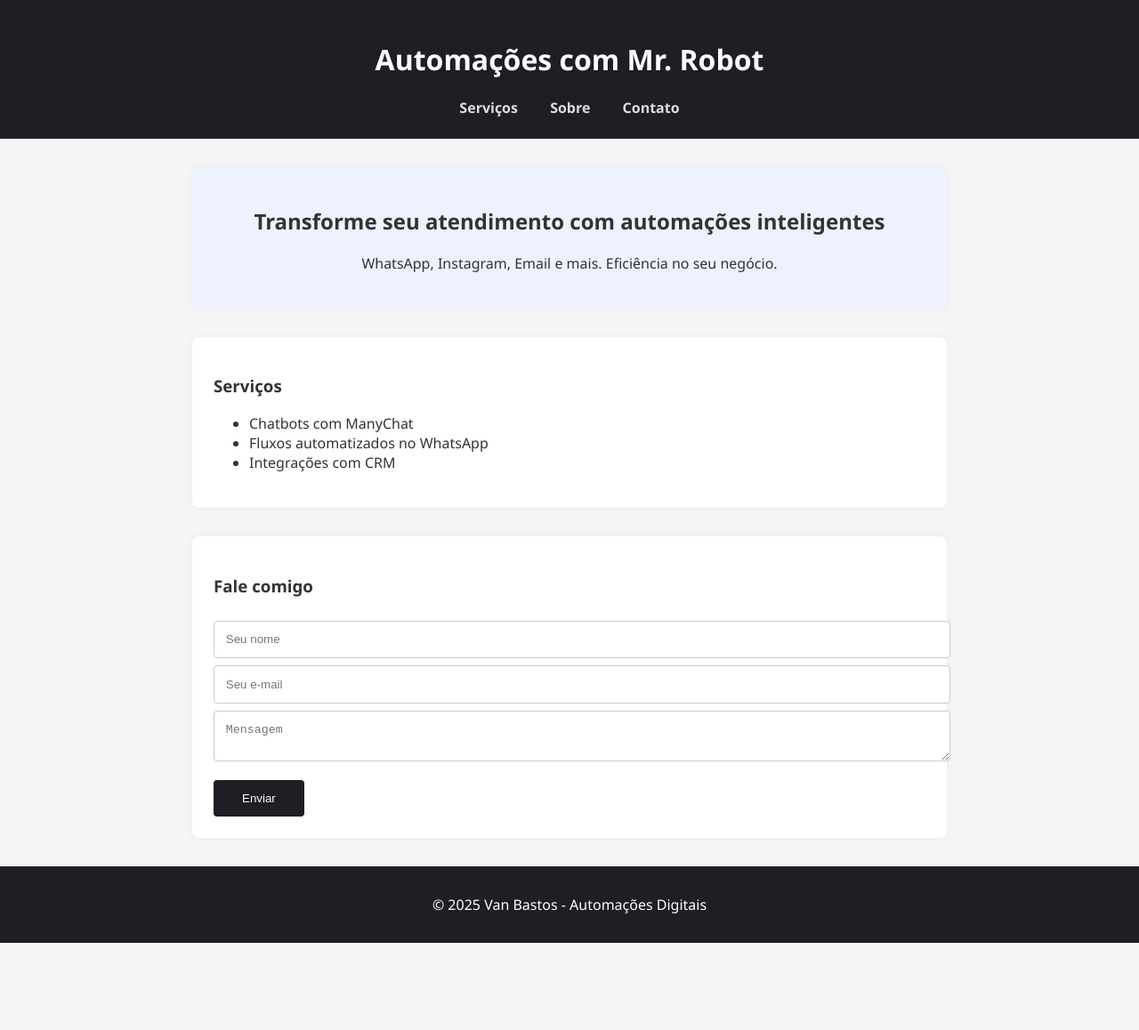
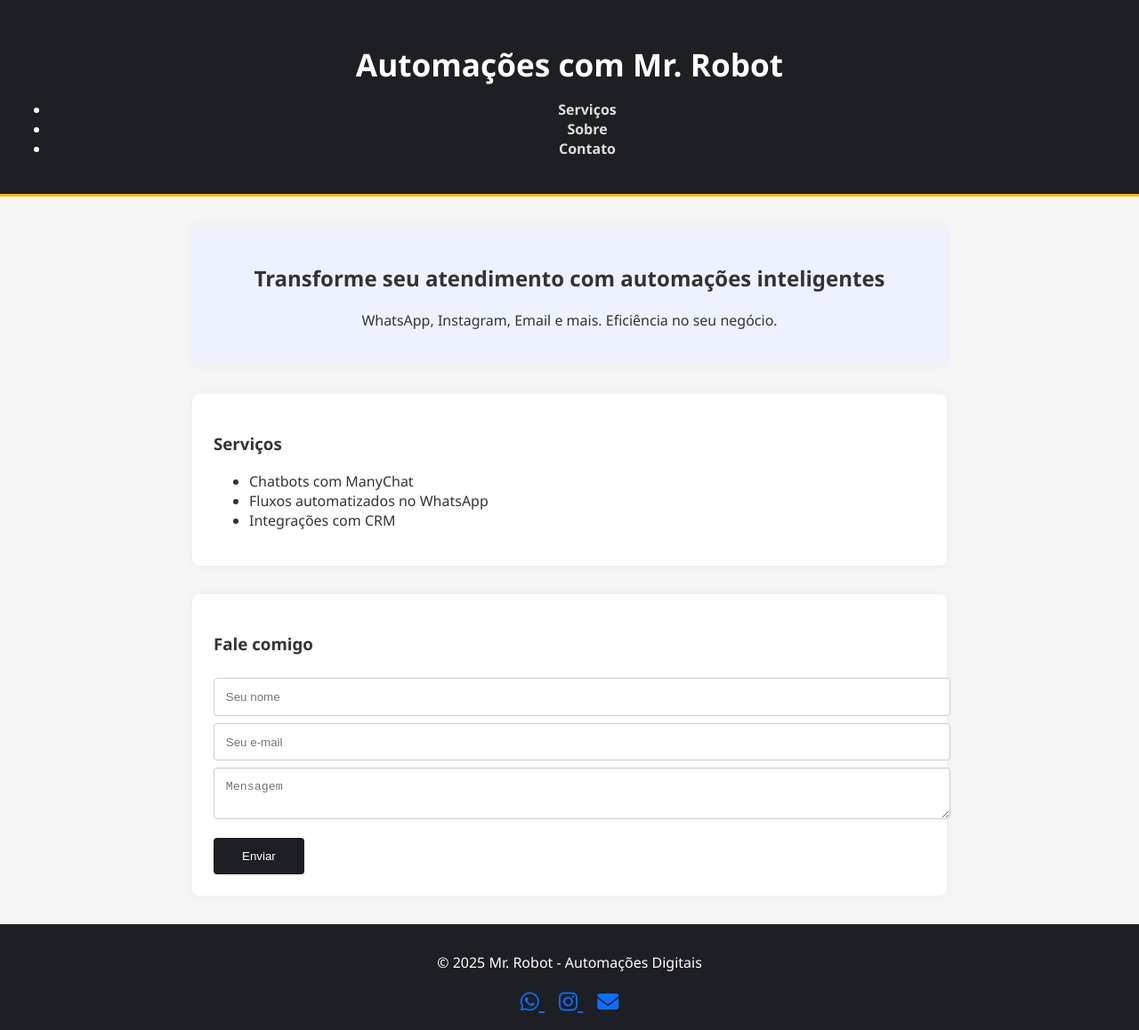
Before and after one commit to vanessabastos/mr-robot-automacoes, a plain HTML site: page index.html in a window 1280 px wide. Shown: the whole page at 89% size. Before the commit the page ends 1060 px from the top, so only its background shows below. Drawn offline with Linux system fonts and the light colour scheme.

Commit message:
Realizando ajustes.

```diff
--- a/index.html
+++ b/index.html
@@ -5,16 +5,21 @@
   <meta name="viewport" content="width=device-width, initial-scale=1.0">
   <title>Mr.Robot | Automações Digitais</title>
   <link rel="stylesheet" href="style.css">
+  <link rel="stylesheet" href="https://cdnjs.cloudflare.com/ajax/libs/font-awesome/6.5.0/css/all.min.css">
+
 </head>
 <body>
   <header>
   <h1>Automações com Mr. Robot</h1>
   <nav>
-      <a href="#servicos">Serviços</a>
-      <a href="#sobre">Sobre</a>
-      <a href="#contato">Contato</a>
+    <ul>
+      <li><a href="#servicos">Serviços</a></li>
+      <li><a href="#sobre">Sobre</a></li>
+      <li><a href="#contato">Contato</a></li>
+    </ul>
   </nav>
 </header>
+
 
   <section id="hero">
     <h2>Transforme seu atendimento com automações inteligentes</h2>
@@ -32,19 +37,32 @@
 
   <section id="contato">
     <h3>Fale comigo</h3>
-    <form action="https://formsubmit.co/mrrobotautomacoes@gmail.com" method="POST">
-      <input type="text" placeholder="Seu nome" required>
-      <input type="email" placeholder="Seu e-mail" required>
-      <textarea placeholder="Mensagem"></textarea>
+    <form action="https://formsubmit.co/vanessa@email.com" method="POST">
+  <input type="text" name="nome" placeholder="Seu nome" required>
+  <input type="email" name="email" placeholder="Seu e-mail" required>
+  <textarea name="mensagem" placeholder="Mensagem" required></textarea>
   <input type="hidden" name="_next" value="https://seusite.com/obrigado.html">
   <input type="hidden" name="_subject" value="Nova mensagem do site!">
   <input type="hidden" name="_captcha" value="false">
+
   <button type="submit">Enviar</button>
 </form>
+
   </section>
 
   <footer>
-    <p>© 2025 Van Bastos - Automações Digitais</p>
+  <p>© 2025 Mr. Robot - Automações Digitais</p>
+  <div class="social-icons">
+    <a href="https://wa.me/5512991807116" target="_blank" aria-label="WhatsApp">
+      <i class="fab fa-whatsapp"></i>
+    </a>
+    <a href="https://www.instagram.com/seuusuario" target="_blank" aria-label="Instagram">
+      <i class="fab fa-instagram"></i>
+    </a>
+    <a href="mailto:mrrobotautomacoes@gmail.com" aria-label="Email">
+      <i class="fas fa-envelope"></i>
+    </a>
+  </div>
 </footer>
 
   <script src="script.js"></script>
--- a/style.css
+++ b/style.css
@@ -9,8 +9,14 @@ body {
 header {
   background-color: #1d1f24;
   color: white;
-  padding: 1.5rem;
+  padding: 1.5rem 1rem;
   text-align: center;
+  border-bottom: 3px solid #ffbb00;
+}
+
+header h1 {
+  font-size: 2.2rem;
+  margin-bottom: 1rem;
 }
 
 nav a {
@@ -62,3 +68,18 @@ footer {
   background-color: #1d1f24;
   color: white;
 }
+
+footer .social-icons {
+  margin-top: 1rem;
+}
+
+footer .social-icons a {
+  color: #0d6efd;
+  margin: 0 0.5rem;
+  font-size: 1.5rem;
+  transition: color 0.3s ease;
+}
+
+footer .social-icons a:hover {
+  color: #0b5ed7;
+}
```
Lines whose indentation alone changed are shown as unchanged.
